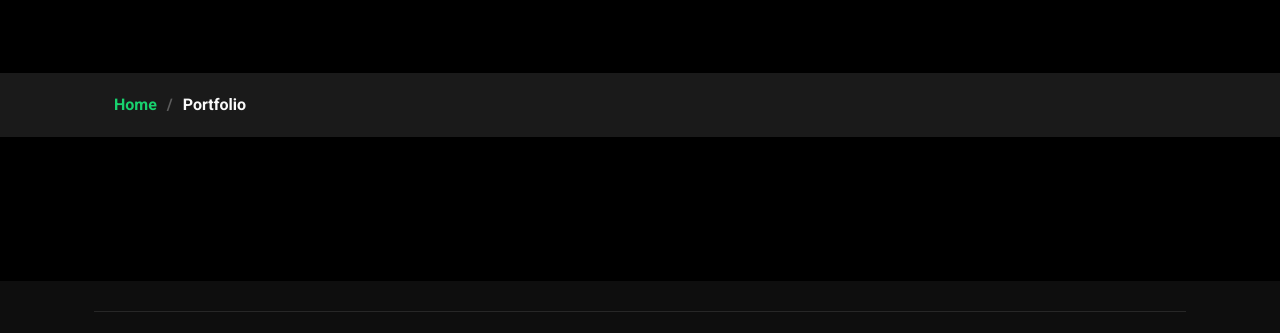
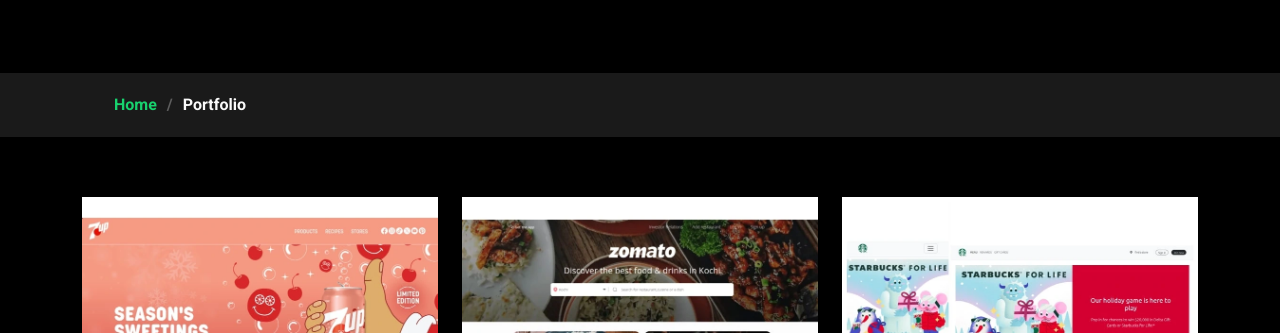
Before and after one commit to Cez-An/portfolio-final, a plain HTML site: page portfolio.html in a window 1280 px wide. Shown: the part 222-555 px from the top of the page. Drawn offline with Linux system fonts and the light colour scheme; the site is published under a folder, as on GitHub Pages, so addresses that start at the root find nothing.

Commit message:
changed the image location

```diff
--- a/assets/css/main.css
+++ b/assets/css/main.css
@@ -1413,7 +1413,3 @@ section,
 .all-rights-reserved{
   letter-spacing: 2px;
 }
-.port{
-  width: 570px;
-  height: 400px;
-}
--- a/portfolio.html
+++ b/portfolio.html
@@ -91,11 +91,11 @@
 
             <div class="col-lg-4 col-md-6 portfolio-item isotope-item filter-branding">
               <div class="portfolio-content h-100">
-                <img src="/assets/img/7up.webp" class="img-fluid" alt="">
+                <img src="7up.webp" class="img-fluid" alt="">
                 <div class="portfolio-info">
                   <h4>7up Official Website Clone</h4>
                   <p>click on the link to go to the website</p>
-                  <a href="/assets/img/7up.webp" title="THIS IS JUST A PREVIEW" data-gallery="portfolio-gallery-branding" class="glightbox preview-link"><i class="bi bi-zoom-in"></i></a><a href="https://cez-an.github.io/7up-Website-clone/" target="_blank" title="More Details" class="details-link"><i class="bi bi-link-45deg"></i></a>
+                  <a href="7up.webp" title="THIS IS JUST A PREVIEW" data-gallery="portfolio-gallery-branding" class="glightbox preview-link"><i class="bi bi-zoom-in"></i></a><a href="https://cez-an.github.io/7up-Website-clone/" target="_blank" title="More Details" class="details-link"><i class="bi bi-link-45deg"></i></a>
 
                 </div>
               </div>
@@ -105,11 +105,11 @@
 
             <div class="col-lg-4 col-md-6 portfolio-item isotope-item filter-app">
               <div class="portfolio-content h-100">
-                <img src="/assets/img/zomato.webp" class="img-fluid" alt="">
+                <img src="zomato.webp" class="img-fluid" alt="">
                 <div class="portfolio-info">
                   <h4>Zomato Official Website Clone</h4>
                   <p>click on the link to go to the website</p>
-                  <a href="/assets/img/zomato.webp" title="THIS IS JUST A PREVIEW" data-gallery="portfolio-gallery-app" class="glightbox preview-link"><i class="bi bi-zoom-in"></i></a>
+                  <a href="zomato.webp" title="THIS IS JUST A PREVIEW" data-gallery="portfolio-gallery-app" class="glightbox preview-link"><i class="bi bi-zoom-in"></i></a>
                   <a href="https://cez-an.github.io/Zomato/" title="More Details" target="_blank" class="details-link"><i class="bi bi-link-45deg"></i></a>
                 </div>
               </div>
@@ -117,11 +117,11 @@
 
             <div class="col-lg-4 col-md-6 portfolio-item isotope-item filter-app">
               <div class="portfolio-content h-100">
-                <img src="/assets/img/starbucks-responsive.webp" class="img-fluid" alt="">
+                <img src="starbucks-responsive.webp" class="img-fluid" alt="">
                 <div class="portfolio-info">
                   <h4>StarBucks Responsive Clone Website</h4>
                   <p>click on the link to go to the website</p>
-                  <a href="/assets/img/starbucks-responsive.webp" title="THIS IS JUST A PREVIEW" data-gallery="portfolio-gallery-app" class="glightbox preview-link"><i class="bi bi-zoom-in"></i></a>
+                  <a href="starbucks-responsive.webp" title="THIS IS JUST A PREVIEW" data-gallery="portfolio-gallery-app" class="glightbox preview-link"><i class="bi bi-zoom-in"></i></a>
                   <a href="https://cez-an.github.io/--STARBUCKS--/" title="More Details" target="_blank" class="details-link"><i class="bi bi-link-45deg"></i></a>
                 </div>
               </div>
```
Also changed, not shown: 7up.webp (renamed from assets/img/7up.webp), starbucks-responsive.webp (renamed from assets/img/starbucks-responsive.webp), zomato.webp (renamed from assets/img/zomato.webp).
